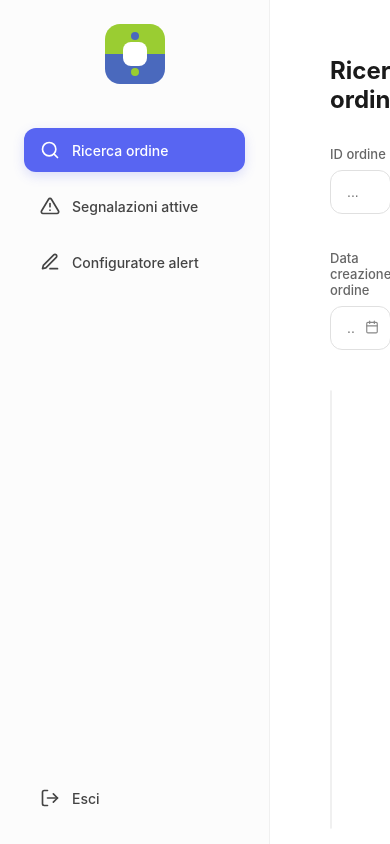
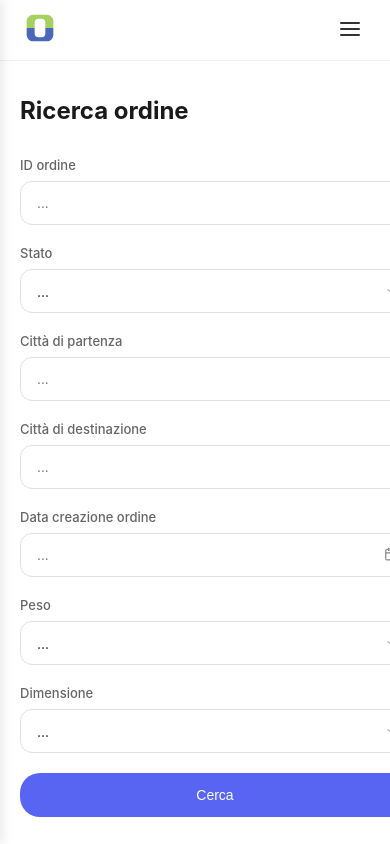
Before and after one commit to JFranciosi/packovery-frontend, an Angular app: page /order-search in a window 390 px wide. Built offline with nearby package versions, Linux system fonts and the light colour scheme.

Commit message:
feat: Implement responsive design for order search, including a mobile header, toggleable sidebar, and overlay.

```diff
--- a/src/app/order-search/order-search.css
+++ b/src/app/order-search/order-search.css
@@ -11,6 +11,33 @@
     display: flex;
     height: 100vh;
     background-color: #ffffff;
+    position: relative;
+    /* Context for mobile overlay */
+}
+
+/* Mobile Header */
+.mobile-header {
+    display: none;
+    /* Hidden by default */
+    justify-content: space-between;
+    align-items: center;
+    height: 60px;
+    padding: 0 20px;
+    background-color: white;
+    border-bottom: 1px solid #f0f0f0;
+    position: fixed;
+    top: 0;
+    left: 0;
+    right: 0;
+    z-index: 50;
+}
+
+.menu-toggle {
+    background: none;
+    border: none;
+    padding: 8px;
+    cursor: pointer;
+    color: #333;
 }
 
 /* Sidebar */
@@ -23,6 +50,27 @@
     flex-direction: column;
     border-right: 1px solid #f0f0f0;
     /* Subtle separator */
+    transition: transform 0.3s ease;
+    z-index: 100;
+}
+
+.sidebar-overlay {
+    display: none;
+    position: fixed;
+    top: 0;
+    left: 0;
+    right: 0;
+    bottom: 0;
+    background-color: rgba(0, 0, 0, 0.5);
+    z-index: 90;
+    opacity: 0;
+    transition: opacity 0.3s ease;
+    pointer-events: none;
+}
+
+.sidebar-overlay.open {
+    opacity: 1;
+    pointer-events: auto;
 }
 
 .logo-container {
@@ -325,11 +373,6 @@ th:last-child {
     text-align: center;
 }
 
-/* Specific alignment for "Dimensione" header based on visual */
-th:nth-last-child(2) {
-    /* "Dimensione" header covers the Size column */
-}
-
 tbody tr {
     height: 60px;
     border-bottom: 1px solid #f0f0f0;
@@ -450,8 +493,86 @@ td.action-cell {
     padding: 0 4px;
 }
 
-/* Adjustments for the 4-column grid layout */
-/* The last item (Search button) needs to handle its placement */
-/* In HTML structure, I put 8 items (7 inputs + 1 button). */
-/* Row 1: 4 inputs. Row 2: 3 inputs + 1 button. */
-/* This naturally fits grid-template-columns: repeat(4, 1fr) */
+/* ------------------------------------------------------------- */
+/* RESPONSIVE QUERIES */
+/* ------------------------------------------------------------- */
+
+/* Tablet & Smaller Laptops (max-width: 1024px) */
+@media (max-width: 1024px) {
+    .main-content {
+        padding: 30px;
+    }
+
+    .filters-container {
+        grid-template-columns: repeat(2, 1fr);
+    }
+}
+
+/* Mobile Devices (max-width: 768px) */
+@media (max-width: 768px) {
+    :host {
+        height: 100vh;
+        overflow: hidden;
+    }
+
+    .layout-container {
+        flex-direction: column;
+        padding-top: 60px;
+        /* Space for mobile header */
+        height: 100%;
+        overflow: hidden;
+        box-sizing: border-box;
+    }
+
+    .mobile-header {
+        display: flex;
+    }
+
+    .sidebar-overlay {
+        display: block;
+        /* Enabled but controlled by opacity/pointer-events */
+    }
+
+    .sidebar {
+        position: fixed;
+        top: 0;
+        left: 0;
+        bottom: 0;
+        box-shadow: 2px 0 12px rgba(0, 0, 0, 0.1);
+        transform: translateX(-100%);
+    }
+
+    .sidebar.open {
+        transform: translateX(0);
+    }
+
+    .main-content {
+        padding: 20px;
+        width: 100%;
+        overflow-y: auto;
+        -webkit-overflow-scrolling: touch;
+        height: 100%;
+        padding-bottom: 40px;
+    }
+
+    /* Filters: 1 column on mobile */
+    .filters-container {
+        grid-template-columns: 1fr;
+    }
+
+    /* Table: Horizontal Scroll */
+    .table-container {
+        overflow-x: auto;
+        -webkit-overflow-scrolling: touch;
+    }
+
+    table {
+        min-width: 800px;
+        /* Ensure table doesn't squash freely */
+    }
+
+    /* Pagination: Center on mobile */
+    .pagination {
+        justify-content: center;
+    }
+}
--- a/src/app/order-search/order-search.html
+++ b/src/app/order-search/order-search.html
@@ -1,6 +1,30 @@
 <div class="layout-container">
+    <!-- Mobile Header -->
+    <header class="mobile-header">
+        <div class="logo-mobile">
+            <!-- Simplified Logo for mobile header -->
+            <svg width="40" height="40" viewBox="0 0 60 60" fill="none" xmlns="http://www.w3.org/2000/svg">
+                <rect width="60" height="60" rx="12" fill="white" />
+                <path d="M10 20C10 14.4772 14.4772 10 20 10H40C45.5228 10 50 14.4772 50 20V30H10V20Z" fill="#A4D05F" />
+                <path d="M10 30H50V40C50 45.5228 45.5228 50 40 50H20C14.4772 50 10 45.5228 10 40V30Z" fill="#4B68B8" />
+                <rect x="22" y="16" width="16" height="28" rx="6" fill="white" />
+            </svg>
+        </div>
+        <button class="menu-toggle" (click)="toggleSidebar()">
+            <svg width="24" height="24" viewBox="0 0 24 24" fill="none" stroke="currentColor" stroke-width="2"
+                stroke-linecap="round" stroke-linejoin="round">
+                <line x1="3" y1="12" x2="21" y2="12"></line>
+                <line x1="3" y1="6" x2="21" y2="6"></line>
+                <line x1="3" y1="18" x2="21" y2="18"></line>
+            </svg>
+        </button>
+    </header>
+
+    <!-- Sidebar Overlay -->
+    <div class="sidebar-overlay" [class.open]="isSidebarOpen" (click)="toggleSidebar()"></div>
+
     <!-- Sidebar -->
-    <aside class="sidebar">
+    <aside class="sidebar" [class.open]="isSidebarOpen">
         <div class="logo-container">
             <div class="logo">
                 <!-- Abstract Logo approximation -->
@@ -91,6 +115,8 @@
 
     <!-- Main Content -->
     <main class="main-content">
+        <!-- Close button inside sidebar for mobile convenience? Actually let's just rely on overlay or toggle logic.
+             Ideally sidebar on mobile spans nearly full width or a good chunk. -->
         <h1 class="page-title">Ricerca ordine</h1>
 
         <!-- Filters -->
--- a/src/app/order-search/order-search.ts
+++ b/src/app/order-search/order-search.ts
@@ -105,4 +105,10 @@ export class OrderSearch {
             this.isSizeDropdownOpen = false;
         }
     }
+
+    isSidebarOpen = false;
+
+    toggleSidebar() {
+        this.isSidebarOpen = !this.isSidebarOpen;
+    }
 }
```
